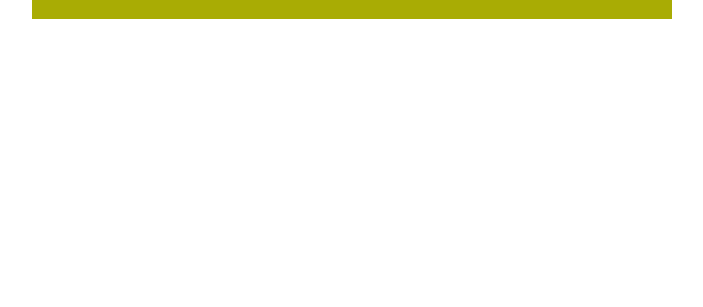
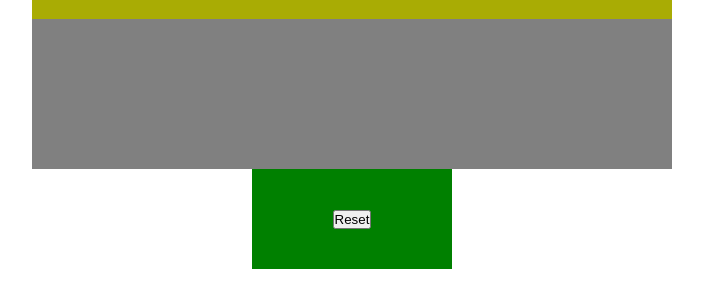
Before and after one commit to MKMaths22/OdinRockPaperScissors, a plain HTML site: page index.html in a window 1280 px wide. Shown: the part 419-726 px from the top of the page, without its empty margins (288-991 px from the left). Drawn offline with Linux system fonts and the light colour scheme.

Commit message:
make and style divs for final score and reset button

```diff
--- a/RockPaperScissors.js
+++ b/RockPaperScissors.js
@@ -31,8 +31,6 @@ function getComputerChoice() {
 
 function playRound(playerSelection) {
     let computerSelection = getComputerChoice();
-    console.log(playerSelection);
-    console.log(computerSelection);
     //testing the input values
 
     let summary = playerSelection + computerSelection;
@@ -55,6 +53,10 @@ function playRound(playerSelection) {
         showComputerScore.textContent = `${computerScore}`;
         return "Computer wins round";
 }
+
+ //if (playerScore === 5)
+
+ //if (computerScore === 5)
 
 //console.log(playerScore);
 //console.log(computerScore);
--- a/index.html
+++ b/index.html
@@ -32,6 +32,11 @@
 
     </div>
   </div>
+  <div class="finalscore">
+  </div>
+  <div class="resetdiv">
+    <button class="resetbutton">Reset</button>
+  </div>
 
 </body>
 </html>
--- a/styles.css
+++ b/styles.css
@@ -64,3 +64,21 @@ body {
 h2 {
     text-align: center;
 }
+
+.finalscore {
+    width: min(50%,700px);
+    height: 150px;
+    background-color: grey;
+    display: flex;
+    justify-items: center;
+    align-items: center;
+}
+
+.resetdiv {
+    width: 200px;
+    height: 100px;
+    background-color: green;
+    display: flex;
+    justify-content: center;
+    align-items: center;
+}
```
